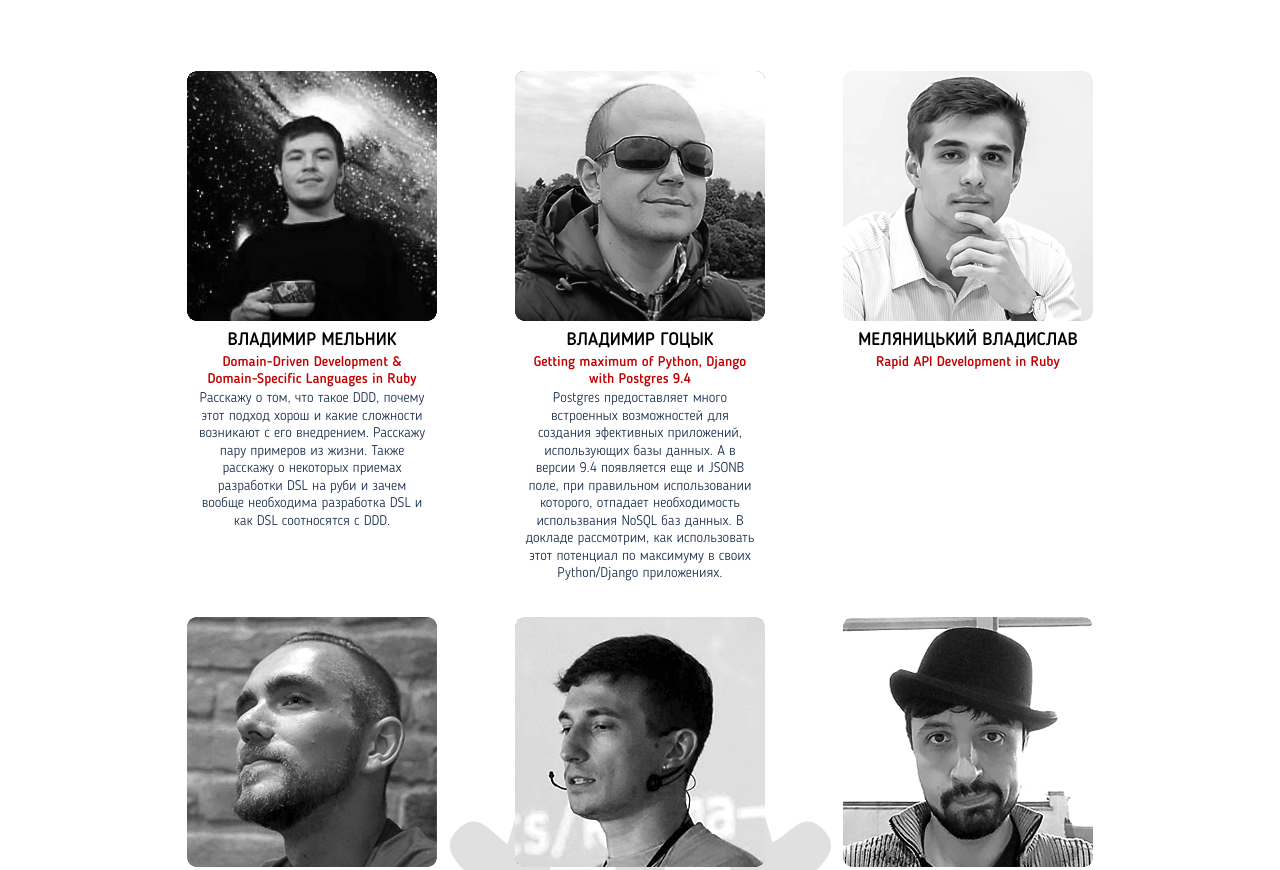
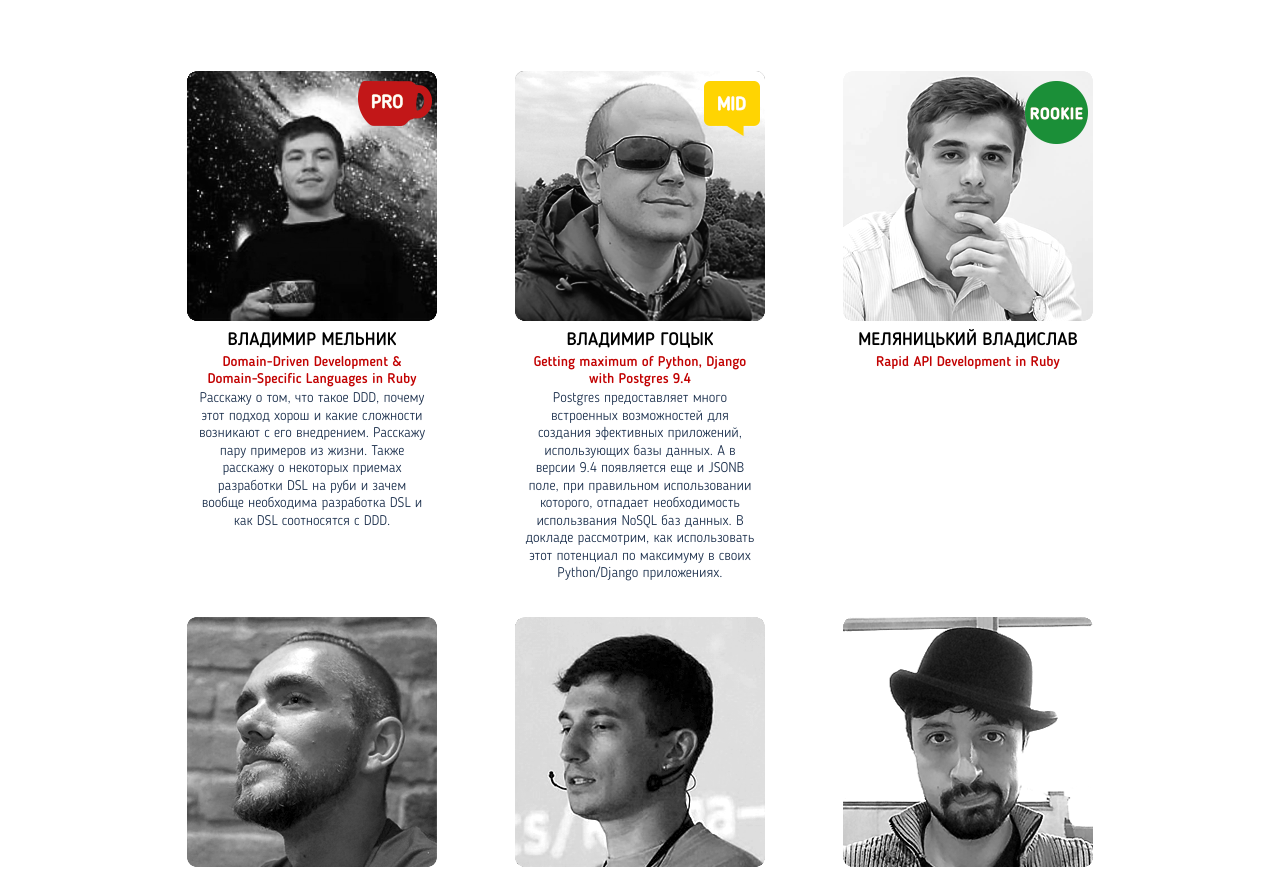
Before and after one commit to artyomtrityak/webukovel, a website: page index.html in a window 1280 px wide. Shown: the part 1304-2174 px from the top of the page. Drawn offline with Linux system fonts and the light colour scheme; some packages are replaced by stand-ins of ours.

Commit message:
Add speaker icons and new photos

```diff
--- a/css/main.css
+++ b/css/main.css
@@ -328,3 +328,25 @@ h2,h3{page-break-after:avoid}}
 .map img {
   max-width: none;
 }
+
+.speaker__icon {
+  position: absolute;
+  top: 10px;
+  right: 10px;
+  z-index: 20;
+  width: 74px;
+  height: 45px;
+  background: url(../img/icon-pro.png) 0 0 no-repeat;
+}
+
+.speaker__icon--md {
+  width: 56px;
+  height: 55px;
+  background: url(../img/icon-mid.png) 0 0 no-repeat;
+}
+
+.speaker__icon--rk {
+  width: 63px;
+  height: 63px;
+  background: url(../img/icon-rookie.png) 0 0 no-repeat;
+}
--- a/index.html
+++ b/index.html
@@ -90,6 +90,7 @@
             <div class="speaker__img-box">
               <img src="img/temp/vladimir_melnick.png" alt="ВЛАДИМИР МЕЛЬНИК">
               <div><img src="img/temp/vladimir_melnick_color.png" alt="ВЛАДИМИР МЕЛЬНИК"></div>
+              <i class="speaker__icon"></i>
             </div>
             <figcaption>
               <h3>ВЛАДИМИР МЕЛЬНИК</h3>
@@ -102,6 +103,7 @@
             <div class="speaker__img-box">
               <img src="img/temp/volodymyr_hotsyk.png" alt="ВЛАДИМИР ГОЦИК">
               <div><img src="img/temp/volodymyr_hotsyk_color.png" alt="ВЛАДИМИР ГОЦИК"></div>
+              <i class="speaker__icon speaker__icon--md"></i>
             </div>
             <figcaption>
               <h3>ВЛАДИМИР ГОЦЫК</h3>
@@ -114,6 +116,7 @@
             <div class="speaker__img-box">
               <img src="img/temp/vladislav_melanitskiy.png" alt="Меляницький Владислав">
               <div><img src="img/temp/vladislav_melanitskiy_color.png" alt="Меляницький Владислав"></div>
+              <i class="speaker__icon speaker__icon--rk"></i>
             </div>
             <figcaption>
               <h3>Меляницький Владислав</h3>
@@ -208,8 +211,8 @@
 
           <figure class="speaker">
             <div class="speaker__img-box">
-              <img src="http://placehold.it/250x250" alt="Артем Шубович">
-              <div><img src="http://placehold.it/250x250" alt="Артем Шубович"></div>
+              <img src="img/temp/shubovich.png" alt="Артем Шубович">
+              <div><img src="img/temp/shubovich_color.png" alt="Артем Шубович"></div>
             </div>
             <figcaption>
               <h3>Артем Шубович</h3>
@@ -226,6 +229,18 @@
             <figcaption>
               <h3>Сергій Дем'янчук</h3>
               <strong>Concurrency in Ruby</strong>
+              <p></p>
+            </figcaption>
+          </figure>
+
+          <figure class="speaker">
+            <div class="speaker__img-box">
+              <img src="img/temp/harandzjuk.png" alt="Максим Харандзюк">
+              <div><img src="img/temp/harandzjuk_color.png" alt="Максим Харандзюк"></div>
+            </div>
+            <figcaption>
+              <h3>Максим Харандзюк</h3>
+              <strong>Everything You Always Wanted to Know About BDD</strong>
               <p></p>
             </figcaption>
           </figure>
```
Also changed, not shown: img/icon-mid.png (added), img/icon-pro.png (added), img/icon-rookie.png (added), img/temp/harandzjuk.png (added), img/temp/harandzjuk_color.png (added), img/temp/shubovich.png (added), img/temp/shubovich_color.png (added).
